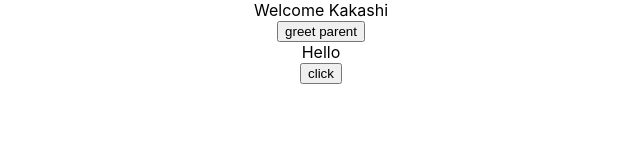
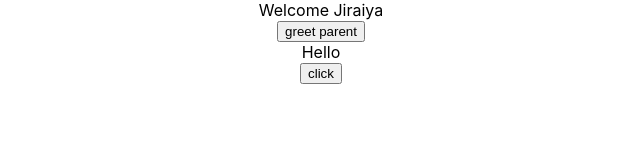
Before and after one commit to Praneshwar24/dxcreactapp, a React (Create React App) app: page / in a window 1280 px wide. Shown: the top 160 px of the page, without its empty margins (319-959 px from the left). Built offline with nearby package versions, Linux system fonts and the light colour scheme.

Commit message:
conditional rendering using ternary operator

```diff
--- a/src/components/UserGreeting.js
+++ b/src/components/UserGreeting.js
@@ -5,19 +5,25 @@ export class UserGreeting extends Component {
         super(props)
 
         this.state = {
-            isLoggedIn: true
+            isLoggedIn: false
         }
     }
 
     render() {
         let message
+        return (
+            this.state.isLoggedIn ?
+                <div>Welcome Kakashi</div> :
+                <div>Welcome Jiraiya</div>
+        )
+        /* let message
         if (this.state.isLoggedIn) {
             message = <div>Welcome Kakashi</div>
         }
         else {
             message = <div>Welcome Jiraiya</div>
         }
-        return <div>{message}</div>
+        return <div>{message}</div> */
         /* if (this.state.isLoggedIn) {
             return <div>Welcome Praneshwar</div>
         }
```
